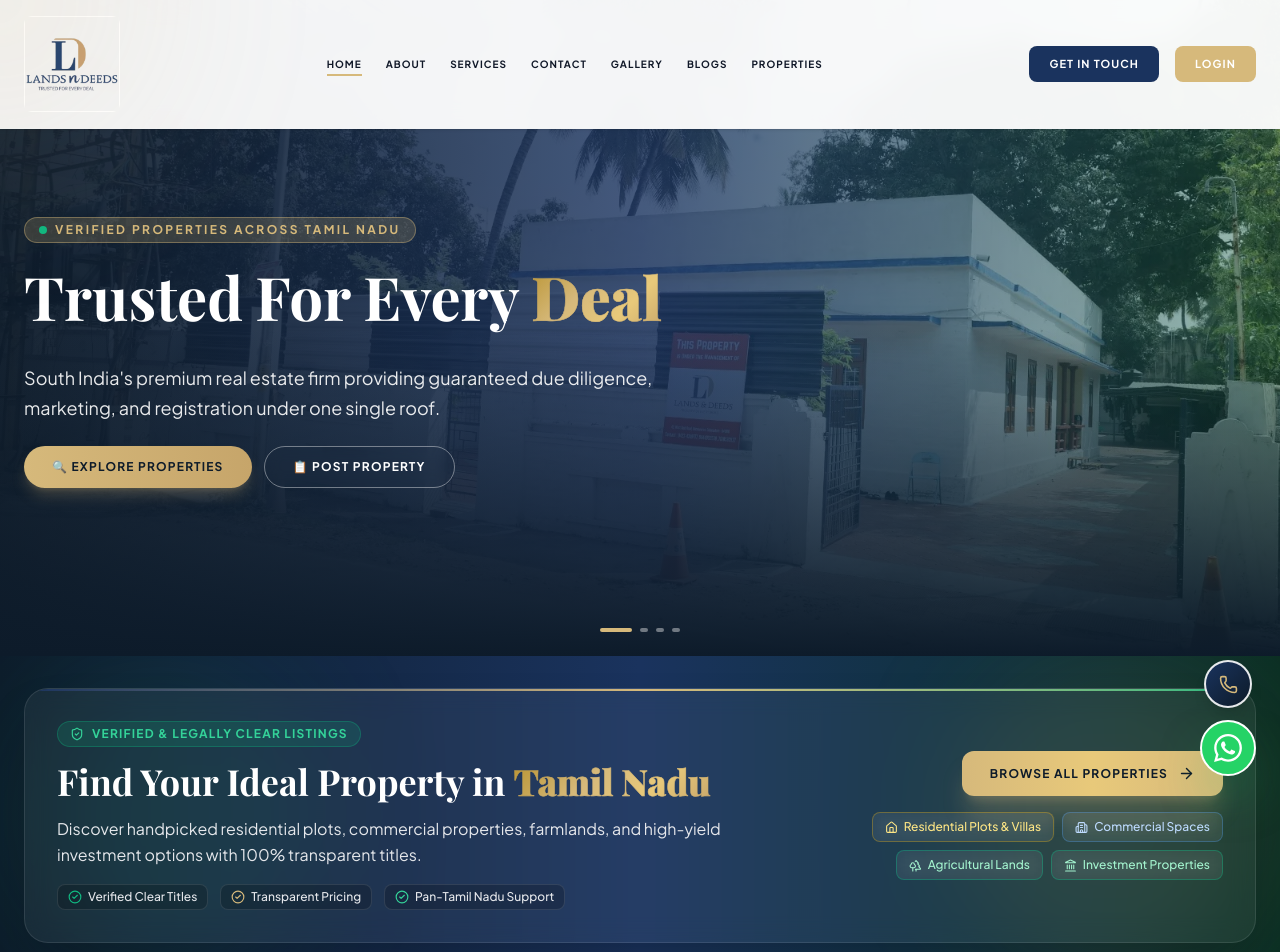
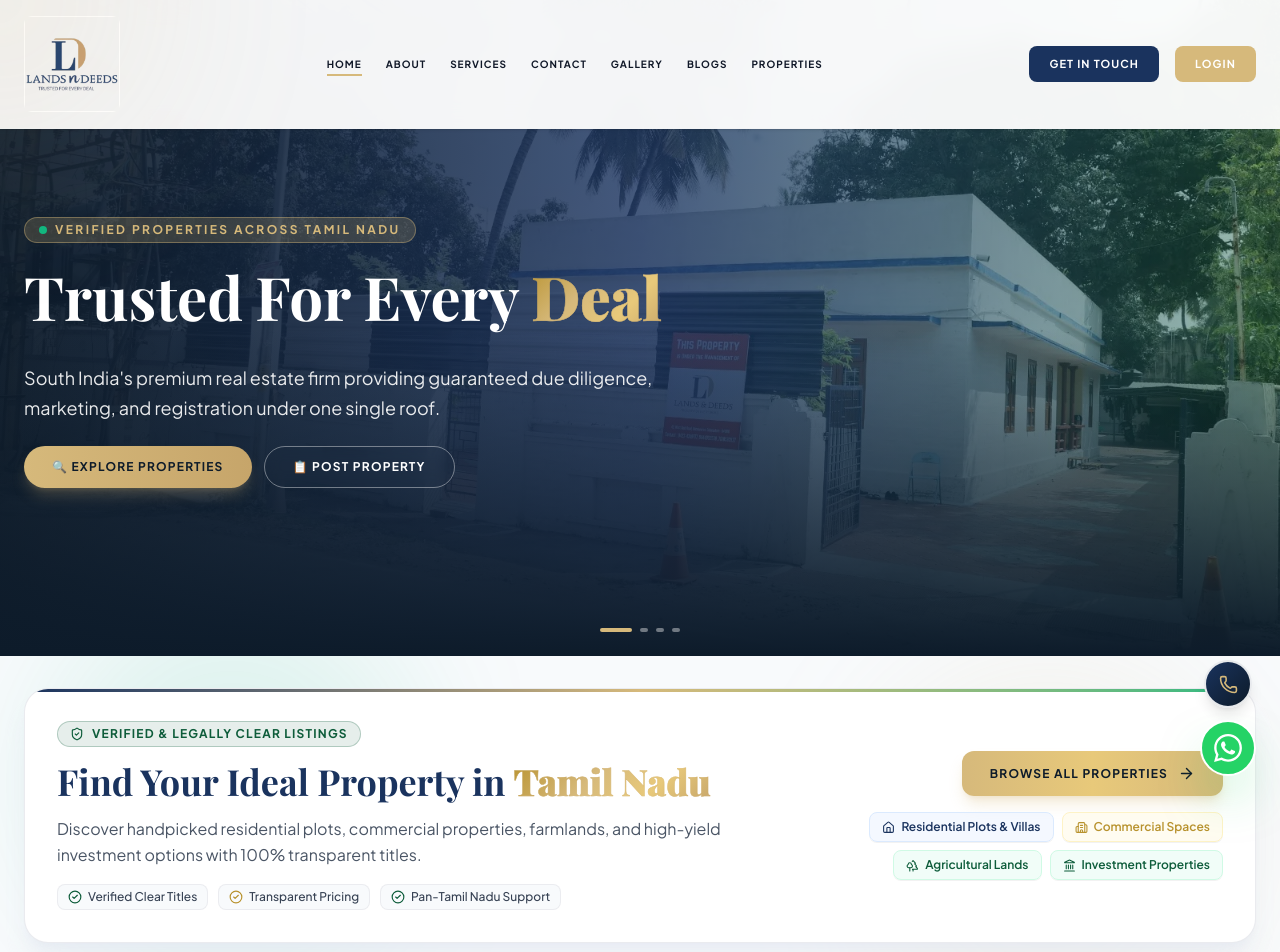
Before and after one commit to landsndeeds-web/landsndeeds_web, a React (Vite) app: page / in a window 1280 px wide. Shown: the top 952 px of the page. Built offline with nearby package versions, Linux system fonts and the light colour scheme; a web font is replaced by a local one.

Commit message:
footer updated

```diff
--- a/src/components/Footer.jsx
+++ b/src/components/Footer.jsx
@@ -1,79 +1,147 @@
-import { Mail, Phone, MapPin, ArrowUpRight } from 'lucide-react';
+import { Mail, Phone, MapPin, ArrowUpRight, ArrowUp, CheckCircle2 } from 'lucide-react';
 import { Link } from 'react-router-dom';
 import logo from '../assets/Logo_lnd.webp';
 
+const quickLinks = [
+  { name: 'Home', href: '/' },
+  { name: 'About Us', href: '/about' },
+  { name: 'Properties', href: '/properties' },
+  { name: 'Our Services', href: '/services' },
+  { name: 'Knowledge Centre', href: '/blogs' },
+  { name: 'Contact Us', href: '/contact' },
+];
+
 const Footer = () => {
+  const scrollToTop = () => {
+    window.scrollTo({ top: 0, behavior: 'smooth' });
+  };
+
+  const whatsappUrl = 'https://wa.me/917010592827?text=' + encodeURIComponent('Hello Lands N Deeds, I would like to enquire about your property services.');
+
   return (
-    <footer className="bg-[#1A335E] pt-20 pb-12 border-t border-[#D6B97B]/30">
-      <div className="container mx-auto px-6">
-        <div className="grid grid-cols-1 md:grid-cols-3 gap-16 mb-16">
-          {/* Brand Col */}
-          <div className="space-y-6">
-            <Link to="/" className="flex items-center gap-3 group cursor-pointer">
-              <div className="w-20 h-20 overflow-hidden rounded-lg bg-white p-1 shadow-md">
-                <img src={logo} alt="LandsnDeeds Logo" className="w-full h-full object-contain border-none" />
+    <footer className="bg-[#0A1626] text-white relative overflow-hidden border-t-2 border-[#D6B97B]/40 font-sans">
+      {/* Top Accent Strip */}
+      <div className="h-[3px] w-full bg-gradient-to-r from-[#1A335E] via-[#D6B97B] to-[#10B981]" />
+
+      <div className="container mx-auto px-6 pt-10 pb-6 relative z-10">
+
+        {/* Main Footer Content */}
+        <div className="grid grid-cols-1 md:grid-cols-12 gap-8 lg:gap-12 pb-8 border-b border-white/10">
+
+          {/* Col 1: Brand & Identity (5 Cols) */}
+          <div className="md:col-span-5 space-y-4">
+            <Link to="/" className="inline-block group cursor-pointer">
+              <div className="w-24 h-14 overflow-hidden rounded-xl bg-white p-1.5 shadow-md flex items-center justify-center">
+                <img src={logo} alt="Lands N Deeds Logo" className="w-full h-full object-contain border-none" />
               </div>
             </Link>
-            <p className="text-white/70 leading-relaxed font-medium">
-              Lands N Deeds is a trusted property platform offering buying, selling, leasing, and property guidance services across Tamil Nadu. We connect people with verified property opportunities through a transparent and customer-focused approach.
+
+            <p className="!text-slate-200 text-xs sm:text-sm leading-relaxed font-normal max-w-sm">
+              South India's premier property firm providing guaranteed due diligence, transparent marketing, and complete legal registration under one roof.
             </p>
+
+            <div className="flex flex-wrap gap-2 pt-1">
+              <span className="inline-flex items-center gap-1.5 px-2.5 py-1 rounded-md bg-white/5 border border-white/10 !text-slate-200 text-[11px] font-medium">
+                <CheckCircle2 size={13} className="text-[#10B981]" /> 100% Legal Due Diligence
+              </span>
+              <span className="inline-flex items-center gap-1.5 px-2.5 py-1 rounded-md bg-white/5 border border-white/10 !text-slate-200 text-[11px] font-medium">
+                <CheckCircle2 size={13} className="text-[#D6B97B]" /> Verified Listings
+              </span>
+            </div>
           </div>
 
-          {/* Quick Links / Site Map */}
-          <div className="space-y-6 md:pl-8">
-            <h4 className="text-[#D6B97B] font-bold uppercase tracking-[0.3em] text-xs">Site Map</h4>
-            <ul className="space-y-4">
-              {[
-                { name: 'Properties', href: '/properties' },
-                { name: 'Buy Property', href: '/properties' },
-                { name: 'Sell Property', href: '/contact' },
-                { name: 'Lease Property', href: '/contact' },
-                { name: 'About Us', href: '/about' },
-                { name: 'Knowledge Centre', href: '/blogs' },
-                { name: 'Contact Us', href: '/contact' },
-                { name: 'Post Property', href: '/contact' },
-              ].map((link) => (
+          {/* Col 2: Quick Links (3 Cols) */}
+          <div className="md:col-span-3 space-y-3">
+            <h4 className="!text-[#E5C378] font-bold uppercase tracking-widest text-xs">
+              Quick Links
+            </h4>
+            <ul className="space-y-2">
+              {quickLinks.map((link) => (
                 <li key={link.name}>
-                  <Link to={link.href} className="text-white/70 hover:text-[#D6B97B] transition-colors flex items-center justify-between group font-medium text-sm max-w-[150px]">
-                    {link.name}
-                    <ArrowUpRight size={14} className="opacity-0 group-hover:opacity-100 transition-opacity" />
+                  <Link
+                    to={link.href}
+                    className="!text-slate-200 hover:!text-[#D6B97B] transition-colors inline-flex items-center gap-1.5 text-xs font-medium no-underline group"
+                  >
+                    <span>{link.name}</span>
+                    <ArrowUpRight size={12} className="opacity-0 group-hover:opacity-100 transition-opacity text-[#D6B97B]" />
                   </Link>
                 </li>
               ))}
             </ul>
           </div>
 
-          {/* Contact Info */}
-          <div className="space-y-6">
-            <h4 className="text-[#D6B97B] font-bold uppercase tracking-[0.3em] text-xs">Contact</h4>
-            <ul className="space-y-4">
-              <li className="flex gap-4 items-start">
-                <MapPin className="text-[#D6B97B] shrink-0 mt-1" size={18} />
-                <span className="text-white/80 text-sm leading-relaxed font-semibold">
-                  No: 62, GV Residency, Sowripalayam., Coimbatore - 641028.
+          {/* Col 3: Direct Contact & Office (4 Cols) */}
+          <div className="md:col-span-4 space-y-3">
+            <h4 className="!text-[#E5C378] font-bold uppercase tracking-widest text-xs">
+              Get in Touch
+            </h4>
+
+            <ul className="space-y-2.5 text-xs !text-slate-200">
+              <li className="flex gap-2.5 items-start">
+                <MapPin className="text-[#D6B97B] shrink-0 mt-0.5" size={15} />
+                <span className="leading-relaxed">
+                  No: 62, GV Residency, Sowripalayam, Coimbatore – 641028.
                 </span>
               </li>
-              <li className="flex gap-4 items-center">
-                <Phone className="text-[#D6B97B] shrink-0" size={18} />
-                <span className="text-white/80 text-sm leading-relaxed font-semibold font-sans">
-                  L0422-4359777, 7010592827 , 9944992530
-                </span>
+              <li className="flex gap-2.5 items-center">
+                <Phone className="text-[#10B981] shrink-0" size={15} />
+                <div className="flex flex-wrap gap-x-3 gap-y-1">
+                  <a href="tel:+917010592827" className="!text-white font-semibold hover:!text-[#D6B97B] transition-colors no-underline">
+                    +91 70105 92827
+                  </a>
+                  <a href="tel:+919944992530" className="!text-slate-300 hover:!text-[#D6B97B] transition-colors no-underline">
+                    +91 99449 92530
+                  </a>
+                  <a href="tel:04224359777" className="!text-slate-400 hover:!text-[#D6B97B] transition-colors no-underline">
+                    0422-4359777
+                  </a>
+                </div>
               </li>
-              <li className="flex gap-4 items-center">
-                <Mail className="text-[#D6B97B] shrink-0" size={18} />
-                <span className="text-white/80 text-sm leading-relaxed font-semibold">
+              <li className="flex gap-2.5 items-center">
+                <Mail className="text-[#D6B97B] shrink-0" size={15} />
+                <a href="mailto:landsndeeds@gmail.com" className="!text-slate-200 hover:!text-[#D6B97B] transition-colors no-underline">
                   landsndeeds@gmail.com
-                </span>
+                </a>
               </li>
             </ul>
+
+            {/* Quick Action Buttons */}
+            <div className="flex items-center gap-2 pt-2">
+              <a
+                href="tel:+917010592827"
+                className="px-4 py-2 rounded-lg bg-white/10 hover:bg-white/20 border border-white/20 !text-white text-xs font-bold transition-all no-underline"
+              >
+                📞 Call Us
+              </a>
+              <a
+                href={whatsappUrl}
+                target="_blank"
+                rel="noopener noreferrer"
+                className="px-4 py-2 rounded-lg bg-[#25D366] hover:bg-[#20bd5a] !text-white text-xs font-bold transition-all shadow-md shadow-[#25D366]/20 no-underline"
+              >
+                💬 WhatsApp
+              </a>
+            </div>
           </div>
+
         </div>
 
-        <div className="pt-8 border-t border-white/10 text-center">
-          <p className="text-white/40 text-[10px] uppercase tracking-[0.2em] font-bold">
-            © 2026 LandsnDeeds. All Rights Reserved.
+        {/* Bottom Bar */}
+        <div className="pt-4 flex flex-col sm:flex-row items-center justify-between gap-3 text-xs !text-slate-400">
+          <p>
+            © {new Date().getFullYear()} <span className="!text-white font-semibold">Lands N Deeds</span>. All Rights Reserved.
           </p>
+
+          <button
+            onClick={scrollToTop}
+            className="inline-flex items-center gap-1.5 !text-[#D6B97B] hover:!text-white transition-colors cursor-pointer border-0 bg-transparent p-0 font-medium"
+            aria-label="Back to top"
+          >
+            <span>Back to top</span>
+            <ArrowUp size={13} />
+          </button>
         </div>
+
       </div>
     </footer>
   );
--- a/src/sections/HomeSearchSection.jsx
+++ b/src/sections/HomeSearchSection.jsx
@@ -1,53 +1,53 @@
 import { Link } from 'react-router-dom';
-import { ArrowRight, Building2, Home, Landmark, Sparkles, Trees, CheckCircle2, ShieldCheck } from 'lucide-react';
+import { ArrowRight, Building2, Home, Landmark, Trees, CheckCircle2, ShieldCheck } from 'lucide-react';
 
 const quickLinks = [
-  { label: 'Residential Plots & Villas', icon: Home, accent: 'border-amber-400/30 hover:border-amber-400 text-amber-200' },
-  { label: 'Commercial Spaces', icon: Building2, accent: 'border-blue-400/30 hover:border-blue-400 text-blue-200' },
-  { label: 'Agricultural Lands', icon: Trees, accent: 'border-emerald-400/30 hover:border-emerald-400 text-emerald-200' },
-  { label: 'Investment Properties', icon: Landmark, accent: 'border-emerald-400/30 hover:border-emerald-400 text-emerald-200' },
+  { label: 'Residential Plots & Villas', icon: Home, color: '#1A335E', bg: 'bg-blue-50/70 border-blue-100 hover:border-[#1A335E] text-[#1A335E]' },
+  { label: 'Commercial Spaces', icon: Building2, color: '#B8922E', bg: 'bg-amber-50/70 border-amber-100 hover:border-[#D6B97B] text-[#B8922E]' },
+  { label: 'Agricultural Lands', icon: Trees, color: '#0D5C3A', bg: 'bg-emerald-50/70 border-emerald-100 hover:border-[#10B981] text-[#0D5C3A]' },
+  { label: 'Investment Properties', icon: Landmark, color: '#0D5C3A', bg: 'bg-emerald-50/70 border-emerald-100 hover:border-[#10B981] text-[#0D5C3A]' },
 ];
 
 const HomeSearchSection = () => {
   return (
-    <section id="explore-properties-cta" className="py-6 md:py-8 bg-gradient-to-r from-[#0D1B2A] via-[#1A335E] to-[#0A2E23] relative overflow-hidden text-white">
-      {/* Decorative background glows */}
-      <div className="absolute top-0 right-0 w-80 h-80 bg-[#D6B97B]/10 rounded-full blur-3xl pointer-events-none" />
-      <div className="absolute bottom-0 left-0 w-80 h-80 bg-[#10B981]/10 rounded-full blur-3xl pointer-events-none" />
+    <section id="explore-properties-cta" className="py-6 md:py-8 bg-slate-50 relative overflow-hidden">
+      {/* Subtle warm & emerald ambient lighting */}
+      <div className="absolute top-0 right-10 w-96 h-96 bg-[#D6B97B]/10 rounded-full blur-3xl pointer-events-none" />
+      <div className="absolute bottom-0 left-10 w-96 h-96 bg-[#10B981]/10 rounded-full blur-3xl pointer-events-none" />
 
       <div className="container mx-auto px-6 relative z-10">
-        <div className="bg-white/[0.05] border border-white/10 backdrop-blur-md rounded-2xl md:rounded-3xl p-5 md:p-8 shadow-2xl relative overflow-hidden">
+        <div className="bg-white rounded-2xl md:rounded-3xl p-5 md:p-8 shadow-xl shadow-slate-200/60 border border-gray-200/80 relative overflow-hidden">
 
           {/* Top Tri-Color Accent Line */}
-          <div className="absolute top-0 left-0 right-0 h-[2px] bg-gradient-to-r from-[#1A335E] via-[#D6B97B] to-[#10B981]" />
+          <div className="absolute top-0 left-0 right-0 h-[3px] bg-gradient-to-r from-[#1A335E] via-[#D6B97B] to-[#10B981]" />
 
           <div className="flex flex-col lg:flex-row items-center justify-between gap-6 lg:gap-10">
 
             {/* Left Content */}
             <div className="space-y-3 text-center lg:text-left max-w-2xl">
-              <div className="inline-flex items-center gap-2 px-3 py-1 rounded-full bg-[#10B981]/15 border border-[#10B981]/30 text-[#34D399] text-xs font-bold uppercase tracking-widest">
-                <ShieldCheck size={14} className="text-[#34D399]" />
+              <div className="inline-flex items-center gap-2 px-3 py-1 rounded-full bg-[#0D5C3A]/10 border border-[#0D5C3A]/25 text-[#0D5C3A] text-xs font-bold uppercase tracking-widest">
+                <ShieldCheck size={14} className="text-[#0D5C3A]" />
                 Verified & Legally Clear Listings
               </div>
 
-              <h2 className="text-2xl sm:text-3xl md:text-4xl font-serif font-bold !text-white leading-tight">
+              <h2 className="text-2xl sm:text-3xl md:text-4xl font-serif font-bold text-[#1A335E] leading-tight">
                 Find Your Ideal Property in <span className="gold-gradient">Tamil Nadu</span>
               </h2>
 
-              <p className="!text-gray-200 text-xs sm:text-sm md:text-base leading-relaxed">
+              <p className="text-gray-600 text-xs sm:text-sm md:text-base leading-relaxed font-normal">
                 Discover handpicked residential plots, commercial properties, farmlands, and high-yield investment options with 100% transparent titles.
               </p>
 
               {/* Trust Badges */}
-              <div className="flex flex-wrap items-center justify-center lg:justify-start gap-3 pt-1 text-xs text-gray-200">
-                <span className="flex items-center gap-1.5 font-medium bg-black/20 px-2.5 py-1 rounded-lg border border-white/10">
-                  <CheckCircle2 size={14} className="text-[#10B981]" /> Verified Clear Titles
+              <div className="flex flex-wrap items-center justify-center lg:justify-start gap-2.5 pt-1 text-xs">
+                <span className="flex items-center gap-1.5 font-medium bg-slate-50 px-2.5 py-1 rounded-lg border border-gray-200/70 text-gray-700">
+                  <CheckCircle2 size={14} className="text-[#0D5C3A]" /> Verified Clear Titles
                 </span>
-                <span className="flex items-center gap-1.5 font-medium bg-black/20 px-2.5 py-1 rounded-lg border border-white/10">
-                  <CheckCircle2 size={14} className="text-[#D6B97B]" /> Transparent Pricing
+                <span className="flex items-center gap-1.5 font-medium bg-slate-50 px-2.5 py-1 rounded-lg border border-gray-200/70 text-gray-700">
+                  <CheckCircle2 size={14} className="text-[#B8922E]" /> Transparent Pricing
                 </span>
-                <span className="flex items-center gap-1.5 font-medium bg-black/20 px-2.5 py-1 rounded-lg border border-white/10">
-                  <CheckCircle2 size={14} className="text-[#34D399]" /> Pan-Tamil Nadu Support
+                <span className="flex items-center gap-1.5 font-medium bg-slate-50 px-2.5 py-1 rounded-lg border border-gray-200/70 text-gray-700">
+                  <CheckCircle2 size={14} className="text-[#0D5C3A]" /> Pan-Tamil Nadu Support
                 </span>
               </div>
             </div>
@@ -57,7 +57,7 @@ const HomeSearchSection = () => {
               <Link
                 to="/properties"
                 id="home-explore-properties-cta-btn"
-                className="w-full sm:w-auto px-7 py-3.5 bg-gradient-to-r from-[#D6B97B] via-[#E8C97A] to-[#D6B97B] hover:brightness-110 text-[#0D1B2A] rounded-xl font-bold uppercase tracking-widest text-xs transition-all duration-300 flex items-center justify-center gap-2.5 shadow-xl shadow-[#D6B97B]/25 hover:scale-[1.03] active:scale-[0.98] group no-underline"
+                className="w-full sm:w-auto px-7 py-3.5 bg-gradient-to-r from-[#D6B97B] via-[#E8C97A] to-[#D6B97B] hover:brightness-105 text-[#0D1B2A] rounded-xl font-bold uppercase tracking-widest text-xs transition-all duration-300 flex items-center justify-center gap-2.5 shadow-lg shadow-[#D6B97B]/30 hover:scale-[1.02] active:scale-[0.98] group no-underline"
               >
                 <span>Browse All Properties</span>
                 <ArrowRight size={17} className="transition-transform duration-300 group-hover:translate-x-1 text-[#0D1B2A]" />
@@ -71,9 +71,9 @@ const HomeSearchSection = () => {
                     <Link
                       key={idx}
                       to="/properties"
-                      className={`px-3 py-1.5 rounded-lg bg-white/5 hover:bg-white/15 border text-xs font-medium transition-all duration-200 flex items-center gap-1.5 no-underline backdrop-blur-sm ${item.accent}`}
+                      className={`px-3 py-1.5 rounded-lg border text-xs font-semibold transition-all duration-200 flex items-center gap-1.5 no-underline shadow-2xs ${item.bg}`}
                     >
-                      <Icon size={13} />
+                      <Icon size={13} style={{ color: item.color }} />
                       <span>{item.label}</span>
                     </Link>
                   );
```
